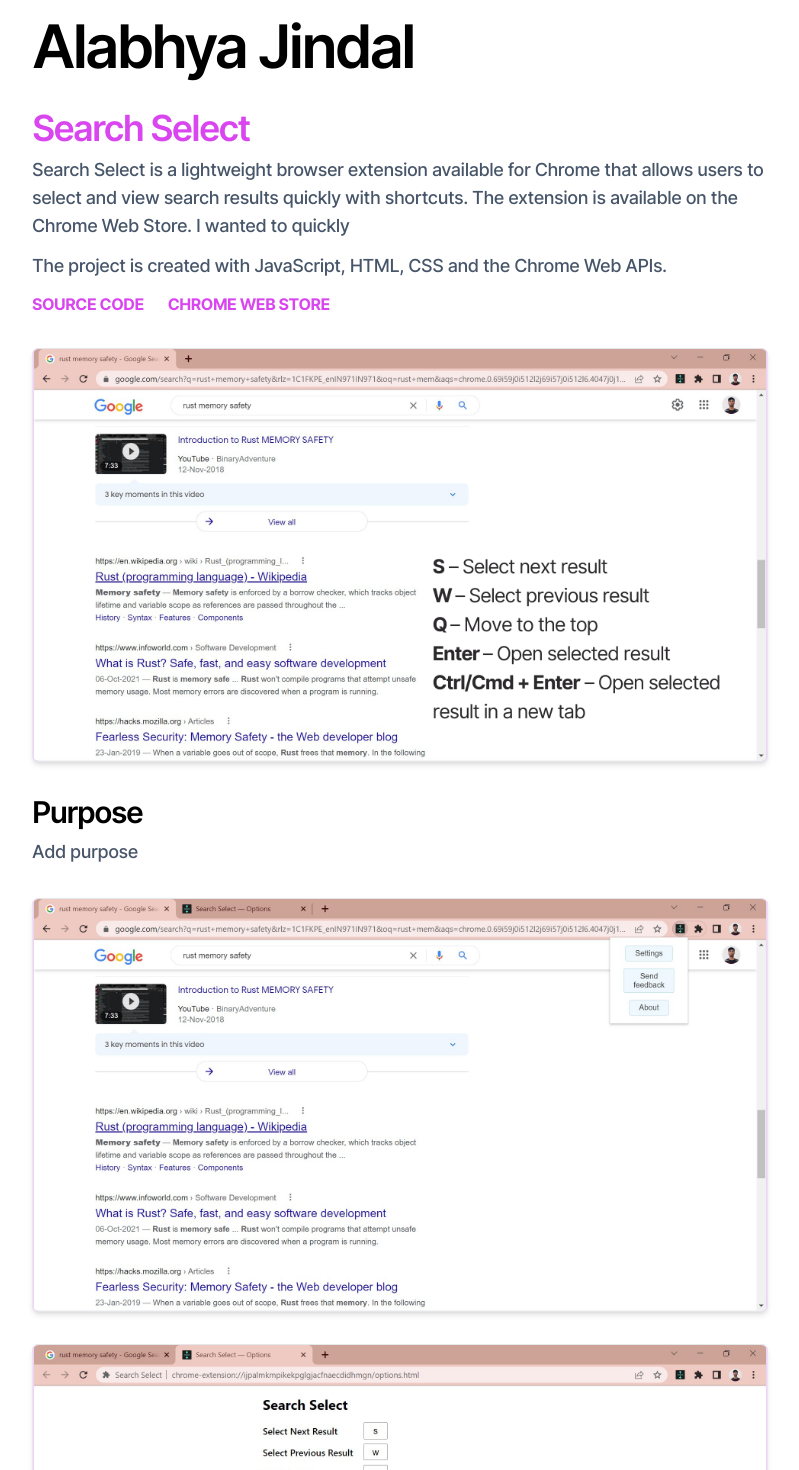
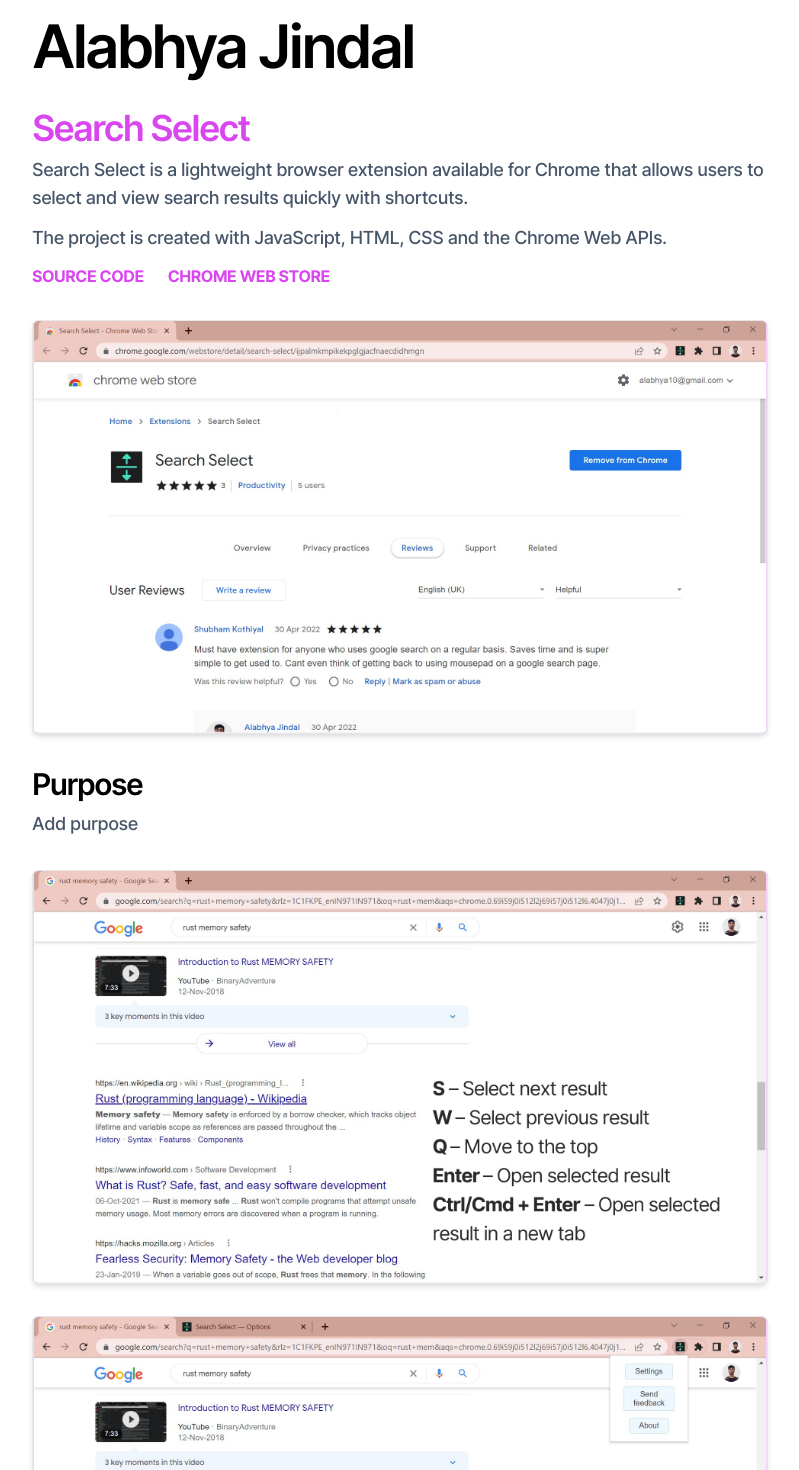
Before and after one commit to alabhyajindal/portfolio, a Next.js app: page /searchselect in a window 1280 px wide. Shown: the top 1470 px of the page, without its empty margins (240-1039 px from the left). Built offline with nearby package versions, Linux system fonts and the light colour scheme.

Commit message:
Added Chrome Web Store screenshot

```diff
--- a/pages/searchselect.js
+++ b/pages/searchselect.js
@@ -10,8 +10,7 @@ export default function searchselect() {
         <p>
           Search Select is a lightweight browser extension available for Chrome
           that allows users to select and view search results quickly with
-          shortcuts. The extension is available on the Chrome Web Store. I
-          wanted to quickly
+          shortcuts.
         </p>
         <p>
           The project is created with JavaScript, HTML, CSS and the Chrome Web
@@ -34,10 +33,9 @@ export default function searchselect() {
           </a>
         </div>
       </div>
-      {/* Replace below with a video tour */}
       <div className='mt-8 relative aspect-[16/9] bg-fuchsia-200 rounded-md shadow-md border'>
         <Image
-          src='/searchselect/screen0.png'
+          src='/searchselect/screen4.jpg'
           layout='fill'
           objectFit='contain'
           className='rounded-md'
@@ -52,6 +50,14 @@ export default function searchselect() {
         </div>
       </div>
 
+      <div className='mt-8 relative aspect-[16/9] bg-fuchsia-200 rounded-md shadow-md border'>
+        <Image
+          src='/searchselect/screen0.png'
+          layout='fill'
+          objectFit='contain'
+          className='rounded-md'
+        />
+      </div>
       <div className='mt-8 relative aspect-[16/9] bg-fuchsia-200 rounded-md shadow-md border'>
         <Image
           src='/searchselect/screen1.jpg'
```
Also changed, not shown: public/searchselect/screen4.jpg (added).
